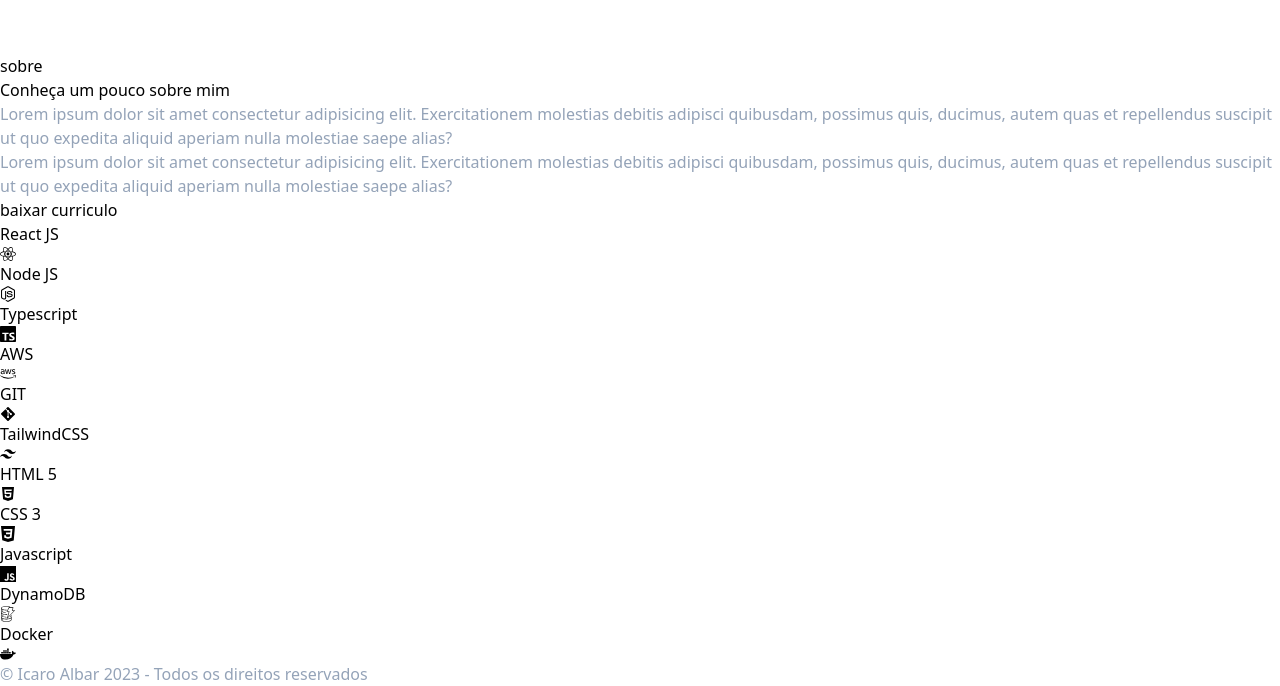
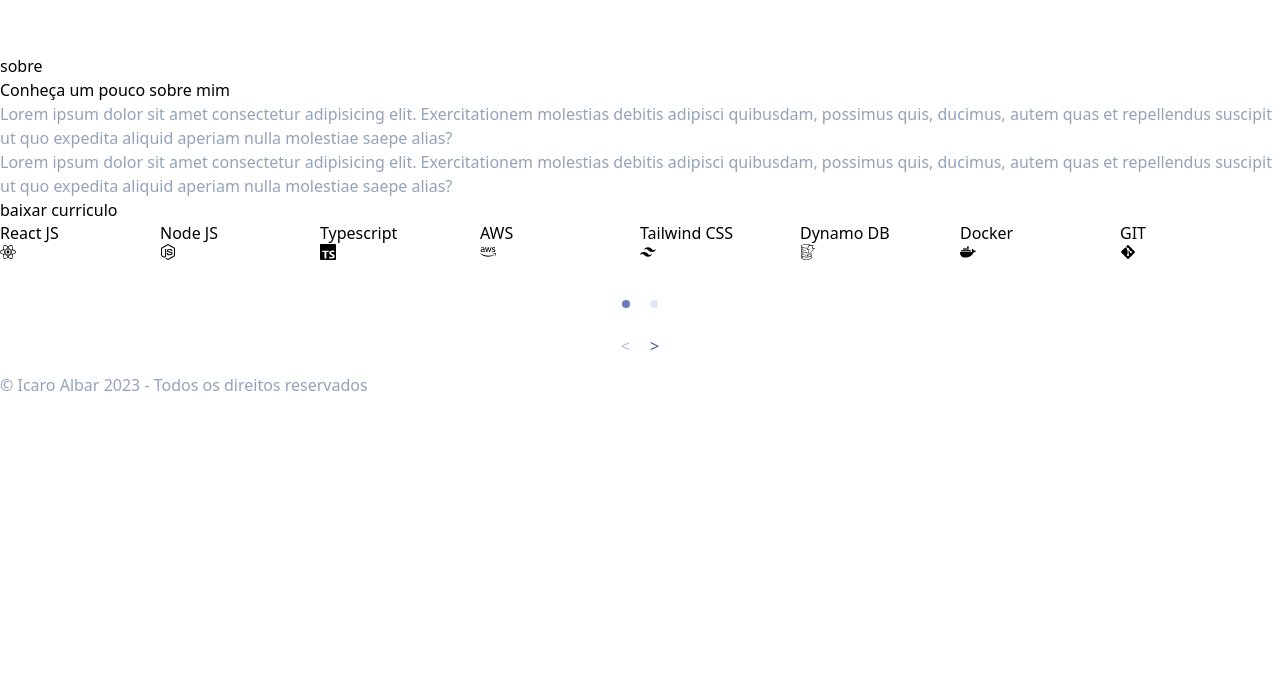
Before and after one commit to icaroalbar/icaro-albar-front-end, a Next.js app: page /home in a window 1280 px wide. Shown: the part 2202-2888 px from the top of the page. After the commit the page ends 2599 px from the top, so only its background shows below. Built offline with nearby package versions, Linux system fonts and the light colour scheme.

Commit message:
:sparkles: feat: react-alice-carousel installation

```diff
--- a/package.json
+++ b/package.json
@@ -18,6 +18,7 @@
     "next": "13.4.5",
     "nextjs-progressbar": "^0.0.16",
     "react": "18.2.0",
+    "react-alice-carousel": "^2.7.1",
     "react-dom": "18.2.0",
     "react-icons": "^4.9.0",
     "typescript": "5.1.3"
--- /dev/null
+++ b/src/components/StackCard.tsx
@@ -0,0 +1,17 @@
+import { ReactElement } from "react";
+import { StackProps } from "./interfaces";
+
+const handleDragStart = (e: any) => e.preventDefault();
+
+export function StackCard({ stack, icon }: StackProps): ReactElement {
+  return (
+    <div
+      onDragStart={handleDragStart}
+      role="presentation"
+      className="text-white flex flex-col justify-center gap-5 text-xl"
+    >
+      <h2 className="text-center">{stack}</h2>
+      <div className="flex justify-center text-5xl">{icon}</div>
+    </div>
+  );
+}
--- a/src/components/Stacks/data/index.ts
+++ /dev/null
@@ -1,61 +0,0 @@
-import { StackProps } from "../../interfaces";
-import {
-  iconAws,
-  iconCss,
-  iconDocker,
-  iconDynamo,
-  iconGti,
-  iconHtml,
-  iconJavascript,
-  iconNode,
-  iconReact,
-  iconTailwindcss,
-  iconTypescript,
-} from "@/utils/icons";
-
-export const data: StackProps[] = [
-    {
-      icon: iconReact,
-      stack: "React JS",
-    },
-    {
-      icon: iconNode,
-      stack: "Node JS",
-    },
-    {
-      icon: iconTypescript,
-      stack: "Typescript",
-    },
-    {
-      icon: iconAws,
-      stack: "AWS",
-    },
-    {
-      icon: iconGti,
-      stack: "GIT",
-    },
-    {
-      icon: iconTailwindcss,
-      stack: "TailwindCSS",
-    },
-    {
-      icon: iconHtml,
-      stack: "HTML 5",
-    },
-    {
-      icon: iconCss,
-      stack: "CSS 3",
-    },
-    {
-      icon: iconJavascript,
-      stack: "Javascript",
-    },
-    {
-      icon: iconDynamo,
-      stack: "DynamoDB",
-    },
-    {
-      icon: iconDocker,
-      stack: "Docker",
-    },
-  ];
--- /dev/null
+++ b/src/components/Stacks/data/index.tsx
@@ -0,0 +1,28 @@
+import { StackCard } from "@/components/StackCard";
+import {
+  iconAws,
+  iconCss,
+  iconDocker,
+  iconDynamo,
+  iconGti,
+  iconHtml,
+  iconJavascript,
+  iconNode,
+  iconReact,
+  iconTailwindcss,
+  iconTypescript,
+} from "@/utils/icons";
+
+export const items: JSX.Element[] = [
+  <StackCard icon={iconReact} stack="React JS" />,
+  <StackCard icon={iconNode} stack="Node JS" />,
+  <StackCard icon={iconTypescript} stack="Typescript" />,
+  <StackCard icon={iconAws} stack="AWS" />,
+  <StackCard icon={iconTailwindcss} stack="Tailwind CSS" />,
+  <StackCard icon={iconDynamo} stack="Dynamo DB" />,
+  <StackCard icon={iconDocker} stack="Docker" />,
+  <StackCard icon={iconGti} stack="GIT" />,
+  <StackCard icon={iconHtml} stack="HTML" />,
+  <StackCard icon={iconCss} stack="CSS" />,
+  <StackCard icon={iconJavascript} stack="Javascript" />,
+];
--- a/src/components/Stacks/index.tsx
+++ b/src/components/Stacks/index.tsx
@@ -1,18 +1,13 @@
 import React, { ReactElement } from "react";
-import { data } from "./data";
+import AliceCarousel from "react-alice-carousel";
+import "react-alice-carousel/lib/alice-carousel.css";
+import { items } from "./data";
+import { responsive } from "./responsive";
 
 export function Stacks(): ReactElement {
   return (
-    <div className="p-10 flex gap-5">
-      {data.map((items, index) => (
-        <div
-          key={index}
-          className="text-white flex flex-col justify-center gap-5 w-1/4 text-2xl p-10 rounded min-w-max"
-        >
-          <h2 className="text-center">{items.stack}</h2>
-          <div className="flex justify-center text-5xl">{items.icon}</div>
-        </div>
-      ))}
+    <div className="p-10">
+      <AliceCarousel mouseTracking items={items} responsive={responsive} />
     </div>
   );
 }
--- /dev/null
+++ b/src/components/Stacks/responsive.ts
@@ -0,0 +1,9 @@
+export const responsive = {
+    0: {
+      items: 1,
+    },
+    1024: {
+      items: 8,
+      itemsFit: "contain",
+    },
+  };
--- a/src/components/interfaces/index.ts
+++ b/src/components/interfaces/index.ts
@@ -1,4 +1,4 @@
-import { ButtonHTMLAttributes, ReactNode } from "react";
+import { ButtonHTMLAttributes, DOMAttributes, ReactNode } from "react";
 
 interface IconProps {
     icon: ReactNode
```
Also changed, not shown: 1 other file (tests, documents, lock files or other folders).
